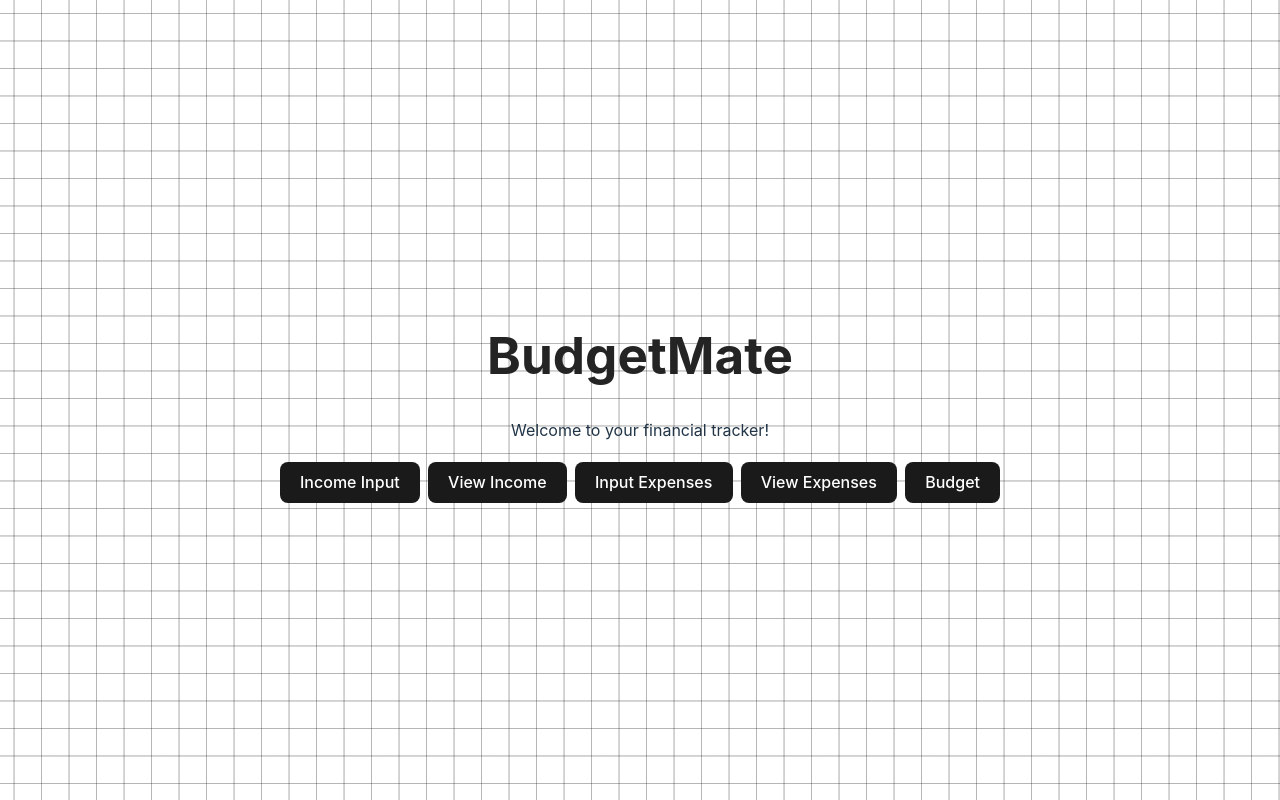
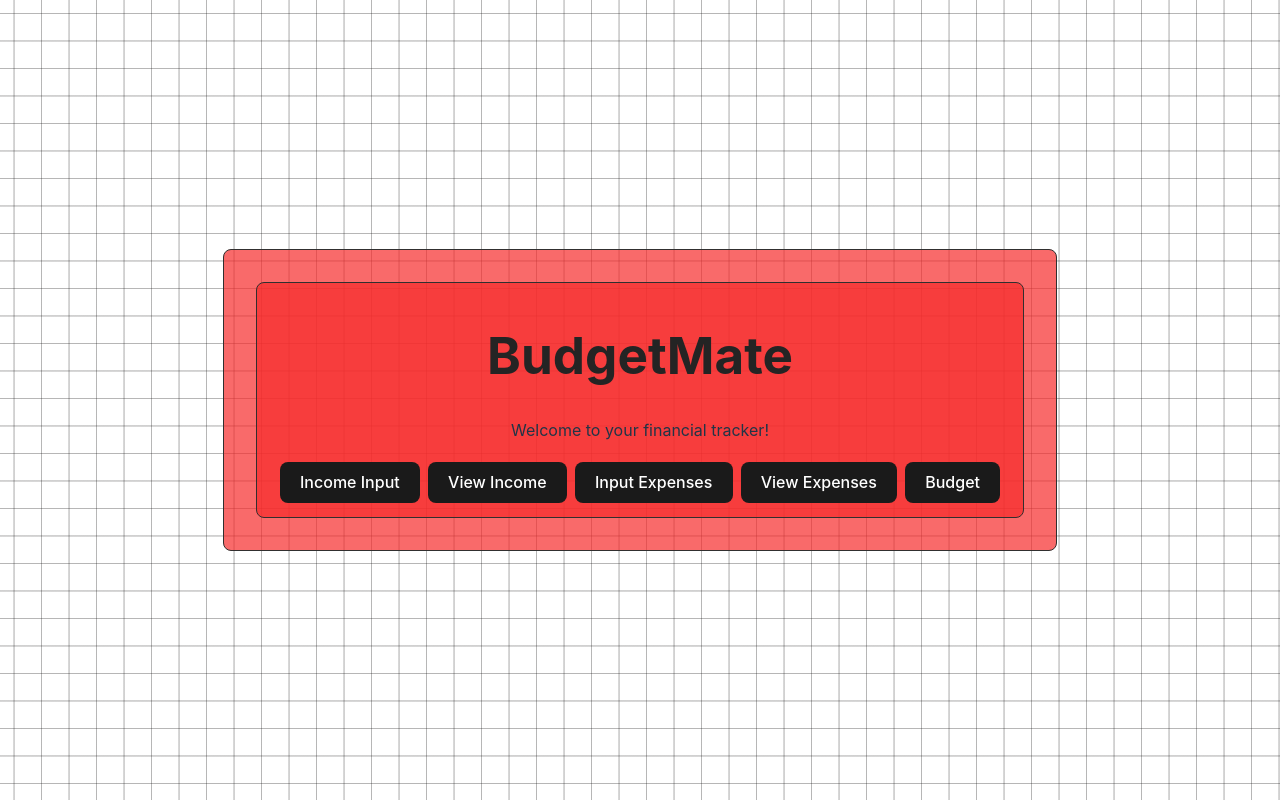
Before and after one commit to andrewvand02/BudgetMate, a React (Vite) app in the folder BudgetMate/client/: page / in a window 1280 px wide. Built offline with nearby package versions, Linux system fonts and the light colour scheme.

Commit message:
Added Dashboard colors

```diff
--- /dev/null
+++ b/BudgetMate/client/src/Dashboard.css
@@ -0,0 +1,8 @@
+/* Dashboard.css */
+
+div {
+    background-color: rgba(247, 44, 44, 0.7);
+    padding: 0.6em 1.2em;
+    border-radius: 8px;
+    border: 1px solid rgb(49, 47, 47);
+}
--- a/BudgetMate/client/src/Dashboard.jsx
+++ b/BudgetMate/client/src/Dashboard.jsx
@@ -1,9 +1,11 @@
 import React from 'react';
 import { Link } from 'react-router-dom';
+import './Dashboard.css'
 
 const Dashboard = () => {
     return (
         <div>
+
             <h1>BudgetMate</h1>
             <p>Welcome to your financial tracker!</p>
             <Link to="/income">
--- a/BudgetMate/client/src/index.css
+++ b/BudgetMate/client/src/index.css
@@ -114,7 +114,7 @@ button:focus-visible {
 
 @media (prefers-color-scheme: dark) {
   :root {
-    color: #213547;
+    color: #213547 ;
     background-color: #ffffff;
   }
   a:hover {
```
